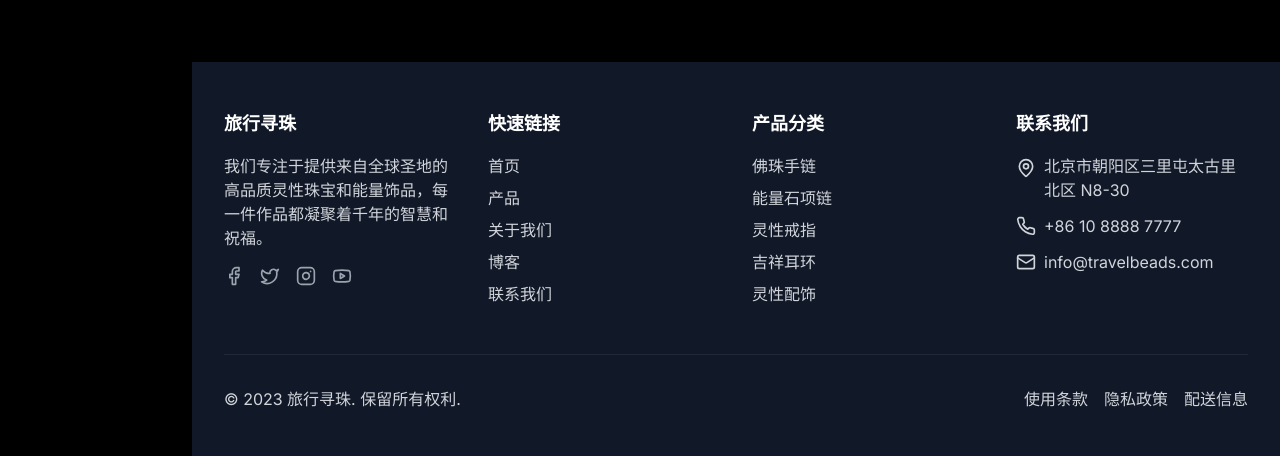
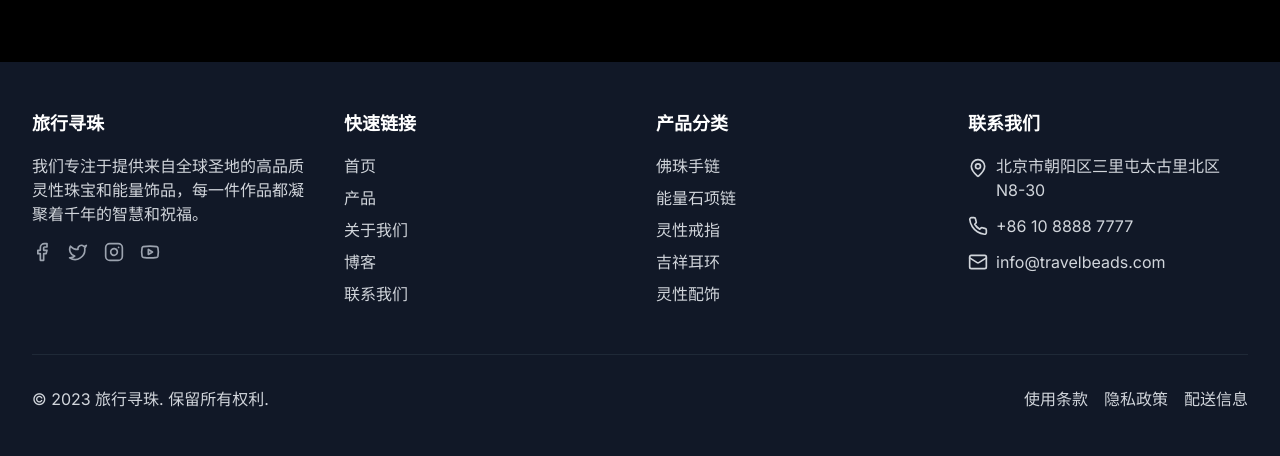
Before and after one commit to beilinli023/woodfire-website, a React (Vite) app: page / in a window 1280 px wide. Shown: the part 6790-7246 px from the top of the page. Built offline with nearby package versions, Linux system fonts and the light colour scheme.

Commit message:
Adjust footer width
Modified the footer to occupy the full screen width.

```diff
--- a/src/components/Footer.tsx
+++ b/src/components/Footer.tsx
@@ -4,8 +4,8 @@ import { Link } from 'react-router-dom';
 
 const Footer = () => {
   return (
-    <footer className="bg-gray-900 text-gray-300">
-      <div className="max-w-screen-xl mx-auto py-12 px-4 sm:px-6 lg:px-8">
+    <footer className="bg-gray-900 text-gray-300 w-full">
+      <div className="w-full mx-auto py-12 px-4 sm:px-6 lg:px-8">
         <div className="grid grid-cols-1 md:grid-cols-2 lg:grid-cols-4 gap-8">
           {/* Company Info */}
           <div>
--- a/src/pages/Index.tsx
+++ b/src/pages/Index.tsx
@@ -113,9 +113,11 @@ const Index = () => {
           <StorySection />
           <TestimonialSection />
           <InstagramSection />
-          <Footer />
         </div>
       </div>
+
+      {/* Full width footer */}
+      <Footer />
     </div>
   );
 };
```
